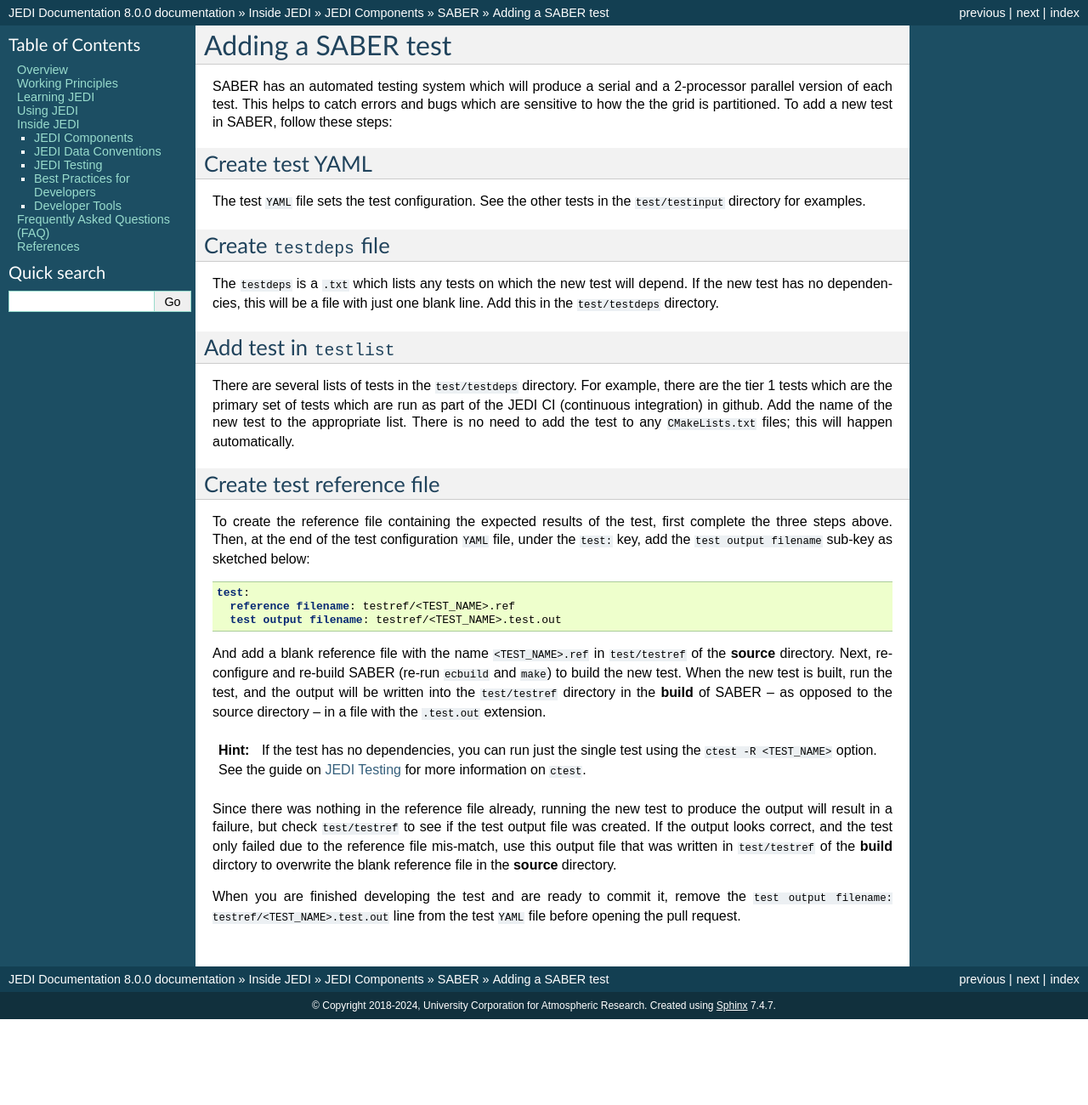
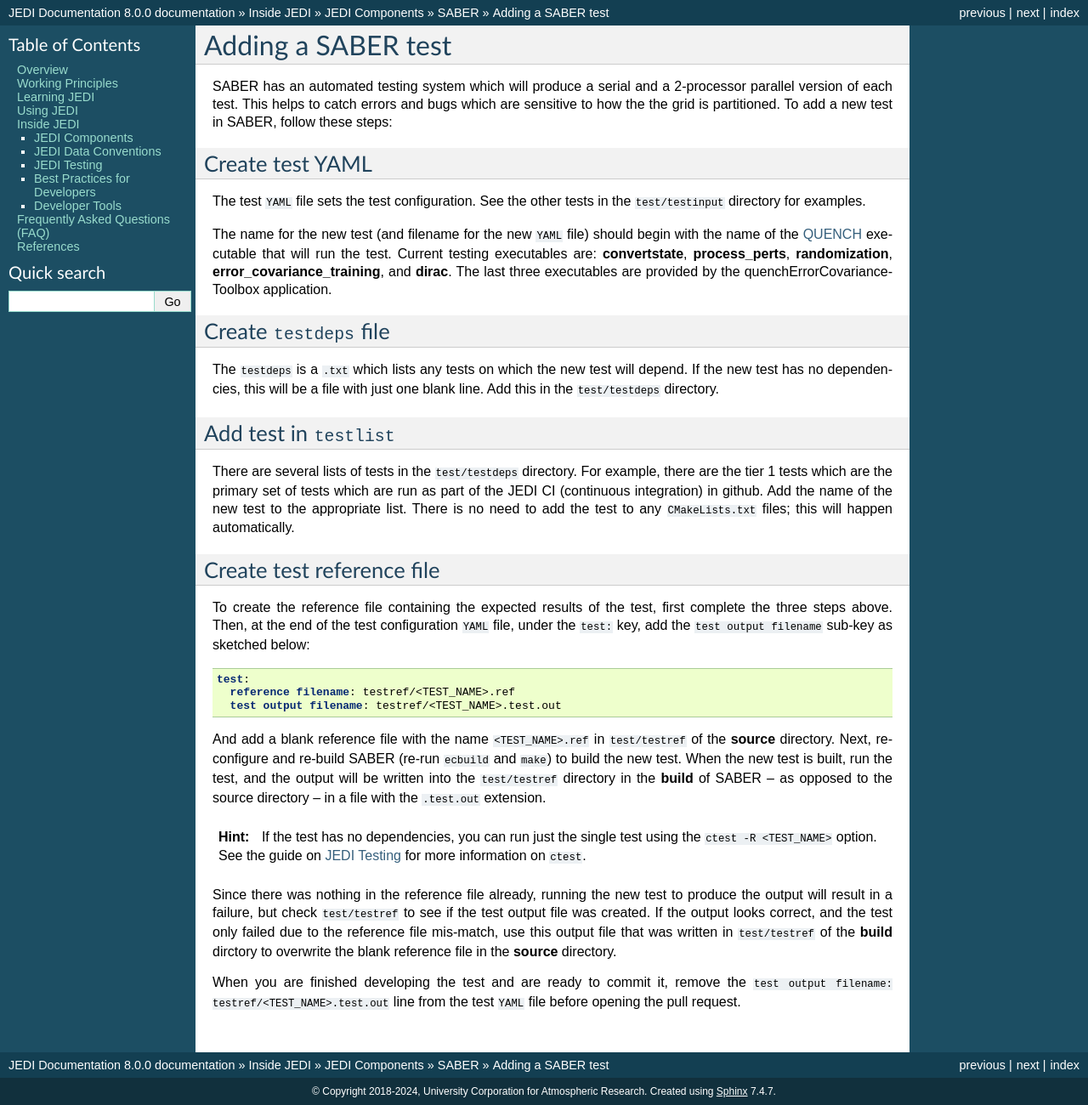
Before and after one commit to JCSDA/jedi-docs, a Sphinx documentation site: the page built from docs/inside/jedi-components/saber/SABER_test.rst, in a window 1280 px wide. Shown: the whole page at 85% size. Built offline with Sphinx 7.4.7, drawn with Linux system fonts in a browser that asks for light colours; before the commit the page ends 1199 px from its top, so only the background shows below that.

Commit message:
Add information on SABER/QUENCH test executables (#797)
* Add information on SABER/QUENCH test executables

* typos

* `'s instead of <'s

* fabio's suggestions

```diff
--- a/docs/inside/jedi-components/saber/SABER_test.rst
+++ b/docs/inside/jedi-components/saber/SABER_test.rst
@@ -12,6 +12,11 @@
 
 The test :code:`YAML` file sets the test configuration. See the other tests in the :code:`test/testinput`
 directory for examples.
+
+The name for the new test (and filename for the new :code:`YAML` file) should begin with the name of the
+:ref:`QUENCH` executable that will run the test. Current testing executables are: **convertstate**,
+**process_perts**, **randomization**, **error_covariance_training**, and **dirac**. The last three
+executables are provided by the quenchErrorCovarianceToolbox application.
 
 Create :code:`testdeps` file
 -----------------------------
```
